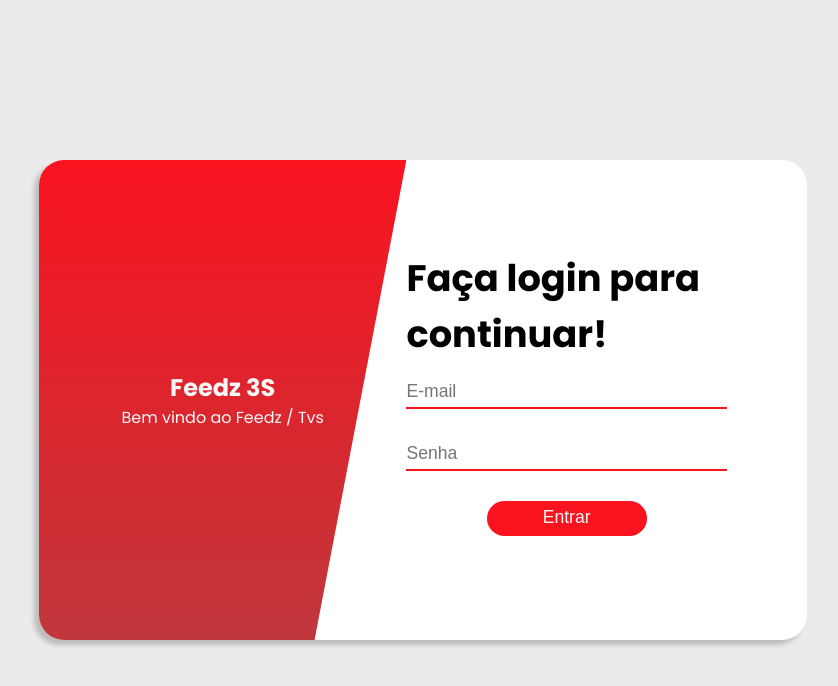
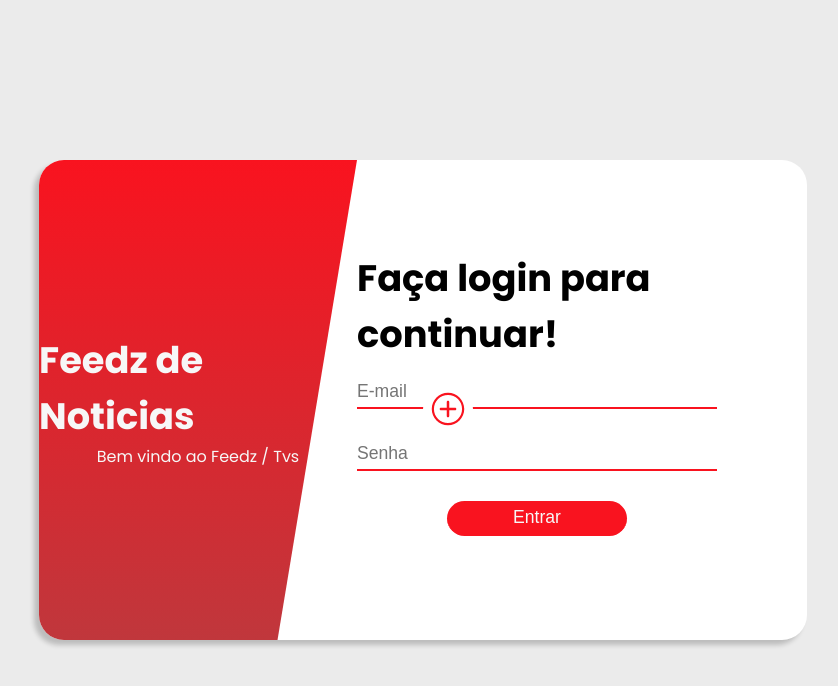
Before and after one commit to jef-sorridente/Feedz-Tvs, a React (Create React App) app in the folder frontend-feedz/: page /login in a window 1280 px wide. Shown: the top 686 px of the page, without its empty margins (217-1055 px from the left). Built offline with nearby package versions, Linux system fonts and the light colour scheme.

Commit message:
Botão para alternar login-cadastro+estilo

```diff
--- a/frontend-feedz/src/pages/Login/Auth.css
+++ b/frontend-feedz/src/pages/Login/Auth.css
@@ -15,7 +15,8 @@
   height: 60%;
 }
 
-.container-box h2, .login h2 {
+.container-box h2,
+.login h2 {
   font-size: 2.3em;
 }
 
@@ -34,15 +35,22 @@
   clip-path: polygon(0 0, 100% 0, 75% 100%, 0% 100%);
   color: var(--primary-text-color);
 }
-.login {
-  align-items: start;
-}
 
 .login form {
   display: flex;
   flex-direction: column;
   justify-content: star;
   width: 80%;
+}
+
+.information form {
+  display: flex;
+  flex-direction: column;
+  justify-content: star;
+  width: 60%;
+}
+.login div {
+  width: 450px;
 }
 .input-text,
 .btn-submit {
@@ -52,6 +60,20 @@
   margin: 15px 0;
   outline: none;
   font-size: 1.1em;
+}
+
+.input-text-register {
+  height: 30px;
+  border: 0;
+  border-bottom: 2px solid #fff;
+  margin: 15px 0;
+  outline: none;
+  font-size: 1.1em;
+  background-color: #00000000;
+  color: #fff;
+}
+.input-text-register::placeholder {
+  color: #fff;
 }
 
 .information p {
@@ -67,3 +89,105 @@
   cursor: pointer;
   margin: 15px auto;
 }
+
+.btn-submit-secundary {
+  background-color: #fff;
+  color: #f9131f;
+  font-weight: bold;
+  border: none;
+  border-radius: 20px;
+  height: 35px;
+  width: 50%;
+  cursor: pointer;
+  margin: 15px auto;
+}
+
+/*Botão para alternar entre cadastrar e logar*/
+.btn-login .information .information-title,
+.btn-login .information form,
+.btn-login .information p {
+  animation: animation-left 1s;
+}
+
+.btn-login .login .login-tilte,
+.btn-login .login form,
+.btn-login .login p {
+  animation: animation-right 1s;
+}
+
+.btn-cadastro .information .information-title-secundary,
+.btn-cadastro .information form,
+.btn-cadastro .information p {
+  animation: animation-right 1s;
+}
+
+.btn-cadastro .login .login-title-secundary,
+.btn-cadastro .login form,
+.btn-cadastro .login p {
+  animation: animation-left 1s;
+}
+
+.btn-login .information {
+  transition: 1s;
+}
+.information-title {
+  font-size: 2.3em;
+}
+.information-title-secundary {
+  width: 50%;
+  font-size: 2.3em;
+  margin-bottom: 20px;
+}
+
+.login-title-secundary {
+  color: #f9131f;
+}
+.btn-cadastro .information {
+  clip-path: polygon(0 0, 75% 0, 100% 100%, 0% 100%);
+  transition: 1s;
+}
+
+.btn-alternate-login {
+  position: fixed;
+  top: 48%;
+  left: 50%;
+  width: 50px;
+  height: 50px;
+  border-radius: 50%;
+  cursor: pointer;
+  background-color: #fff;
+  border: none;
+  display: flex;
+  justify-content: center;
+  align-items: center;
+}
+.btn-alternate-login svg {
+  font-size: 3em;
+  color: #f9131f;
+}
+
+@keyframes animation-left {
+  0% {
+    position: relative;
+    left: -200px;
+    opacity: 0;
+  }
+  100% {
+    position: relative;
+    left: 0;
+    opacity: 100%;
+  }
+}
+
+@keyframes animation-right {
+  0% {
+    position: relative;
+    right: -200px;
+    opacity: 0;
+  }
+  100% {
+    position: relative;
+    right: 0;
+    opacity: 100%;
+  }
+}
--- a/frontend-feedz/src/pages/Login/Login.js
+++ b/frontend-feedz/src/pages/Login/Login.js
@@ -3,6 +3,7 @@
 // Components
 import { Link } from "react-router-dom";
 import Message from "../../components/Message/Message";
+import { IoIosAddCircleOutline } from "react-icons/io";
 
 // Hooks
 import { useState, useEffect } from "react";
@@ -34,37 +35,35 @@
     dispatch(reset());
   }, [dispatch]);
 
-     /*
-  Botão para Modificar de Login p/ Cadastro
-  const [myClass, setMyClass] = useState("primaria");
+  //Botão para Modificar de Login p/ Cadastro
+  const [myClass, setMyClass] = useState("btn-login");
+
   function alternateClass() {
-    if (myClass === "primaria") {
-      setMyClass("secundaria");
+    if (myClass === "btn-login") {
+      setMyClass("btn-cadastro");
     } else {
-      setMyClass("primaria");
+      setMyClass("btn-login");
     }
   }
   useEffect(() => {
-    const elemento = document.querySelector(".elemento-a-modificar");
-    elemento.classList.remove("primaria");
-    elemento.classList.remove("secundaria");
+    const elemento = document.querySelector(".container-login-box");
+    elemento.classList.remove("btn-login");
+    elemento.classList.remove("btn-cadastro");
     elemento.classList.add(myClass);
-  }, [myClass]);*/
-    /*
-        Botão para Modificar de Login p/ Cadastro
-      <div className="elemento-a-modificar">
-        <button onClick={alternateClass}>Teste</button>
-      </div>*/
+  }, [myClass]);
 
   return (
     <div className="container-login">
       <div className="container-login-box">
+        {myClass === "btn-login" ? (
+          <>
             <div className="information">
-          <h2>Feedz 3S</h2>
+              <h2 className="information-title">Feedz de Noticias</h2>
               <p>Bem vindo ao Feedz / Tvs</p>
             </div>
             <div className="login">
-          <h2>Faça login para continuar!</h2>
+              <div>
+                <h2 className="login-tilte">Faça login para continuar!</h2>
                 <form onSubmit={handleSubmit}>
                   <input
                     type="text"
@@ -82,7 +81,11 @@
                     className="input-text"
                   />
                   {!loading && (
-              <input type="submit" value="Entrar" className="btn-submit" />
+                    <input
+                      type="submit"
+                      value="Entrar"
+                      className="btn-submit"
+                    />
                   )}
                   {loading && (
                     <input
@@ -96,6 +99,60 @@
                 </form>
               </div>
             </div>
+          </>
+        ) : (
+          <>
+            <div className="information">
+              <h2 className="information-title-secundary">
+                Realize o seu cadastro para continuar!
+              </h2>
+              <form>
+                <input
+                  type="text"
+                  placeholder="Insira seu nome"
+                  className="input-text-register"
+                />
+                <input
+                  type="text"
+                  placeholder="E-mail"
+                  className="input-text-register"
+                />
+                <input
+                  type="password"
+                  placeholder="Senha"
+                  className="input-text-register"
+                />
+                <input
+                  type="password"
+                  placeholder="Conferir a senha"
+                  className="input-text-register"
+                />
+                <input
+                  type="submit"
+                  value="Cadastrar"
+                  className="btn-submit-secundary"
+                />
+              </form>
+            </div>
+            <div className="login">
+              <div>
+                <h2 className="login-title-secundary">
+                  Faça cadastro para continuar!
+                </h2>
+                <p>
+                  Lorem ipsum dolor sit, amet consectetur adipisicing elit.
+                  Maxime unde consequuntur, et reiciendis veritatis in quibusdam
+                  dolore a repudiandae, corporis molestiae. Tempore dolore
+                  assumenda eius tenetur.
+                </p>
+              </div>
+            </div>
+          </>
+        )}
+        <button onClick={alternateClass} className="btn-alternate-login">
+          <IoIosAddCircleOutline />
+        </button>
+      </div>
     </div>
   );
 };
```
Also changed, not shown: 3 other files (tests, documents, lock files or other folders). Lines whose indentation alone changed are shown as unchanged.
